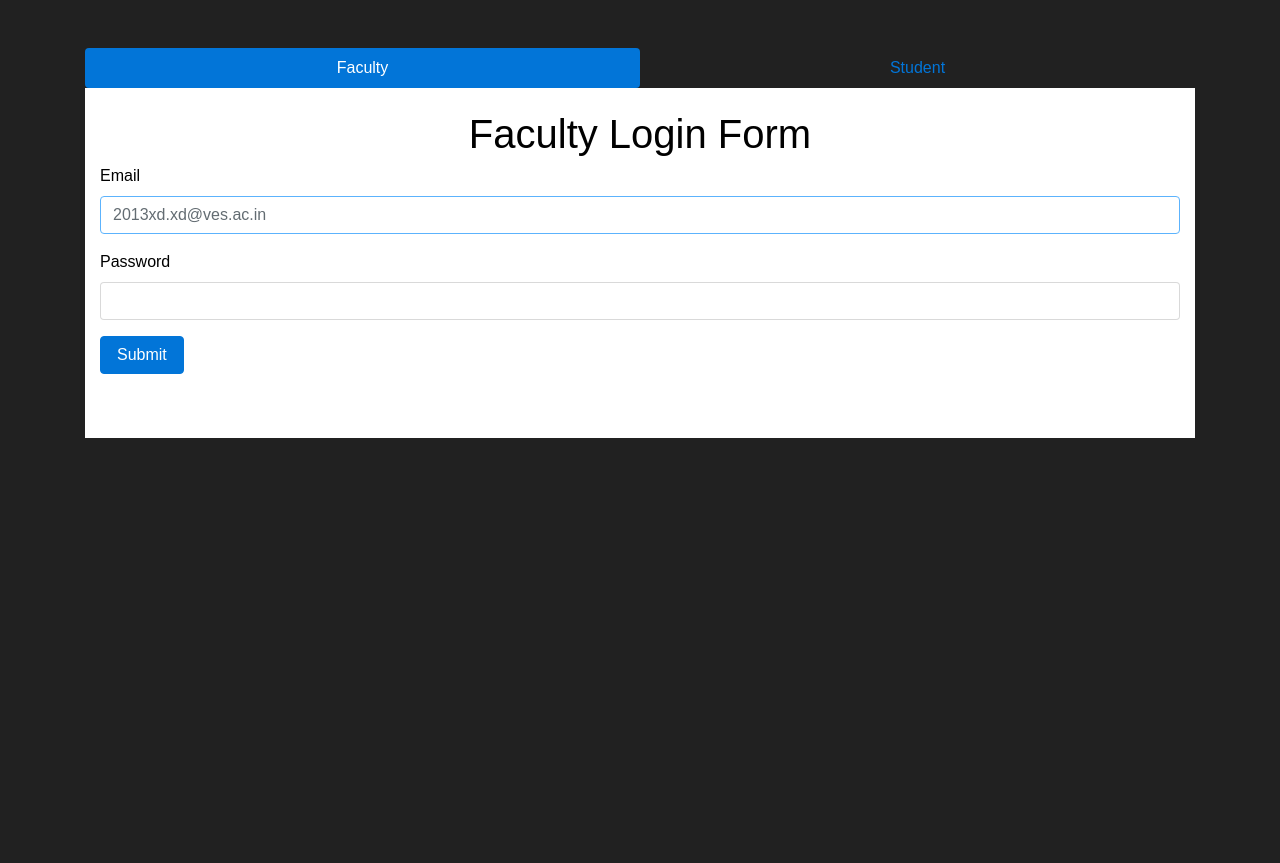
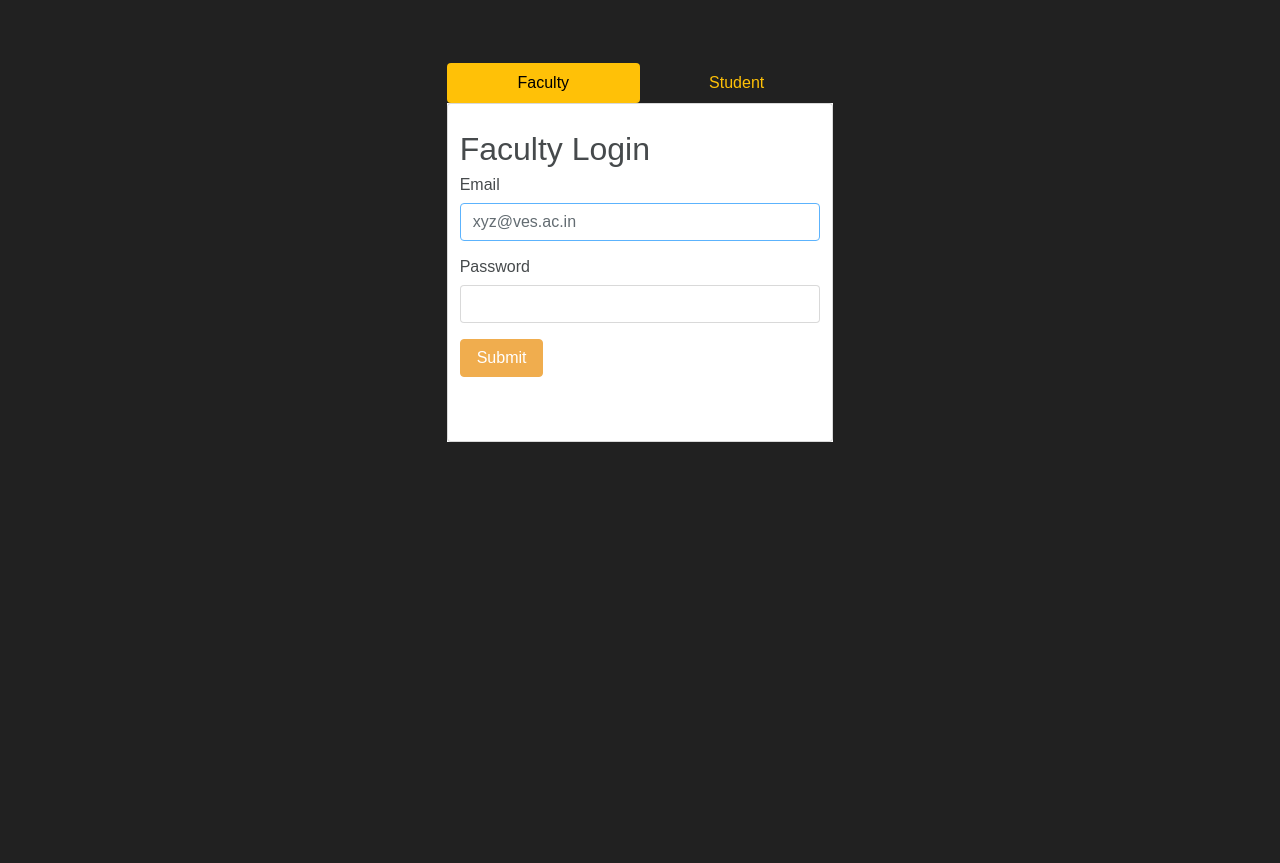
Before and after one commit to GuptaAman08/Project-Panorama, a Flask app: page /login in a window 1280 px wide. Shown: the part 54-917 px from the top of the page. Before the commit the page ends 492 px from the top, so only its background shows below. Run offline with Flask 2, Linux system fonts and the light colour scheme; some libraries are stand-ins or nearby versions.

Commit message:
create readme, form changes, add requirements for installation

```diff
--- a/app.py
+++ b/app.py
@@ -5,6 +5,7 @@ from passlib.hash import sha256_crypt
 from functools import wraps
 from bson.objectid import ObjectId
 from flask_pymongo import PyMongo
+from datetime import date
 
 app = Flask(__name__)
 
@@ -28,7 +29,7 @@ class LoginForm(Form):
     confirm = PasswordField('Confirm Password',[validators.InputRequired(message="Input is mandatory!!!!")])
     contact = StringField('Contact',[validators.InputRequired(message="Input is mandatory!!!!"),validators.Regexp(regex='^[0-9]{10}$',message="Contact number invalid")])
     division = StringField('Division',[validators.InputRequired(message="Input is mandatory!!!!"),validators.Length(min=3,max=5)])
-    year = SelectField("Year of joining", choices=[(year, year) for year in range(2010, 2018)])
+    year = SelectField("Year of joining", choices=[(year, year) for year in range(2010, date.today().year + 1)])
 
 @app.route('/register',methods=['POST','GET'])
 def register():
--- a/templates/contact-us.html
+++ b/templates/contact-us.html
@@ -58,6 +58,6 @@
     }
 </script>
 
-<script src="https://maps.googleapis.com/maps/api/js?key= AIzaSyD80_SK7U6p02S686nFZxattboKszbMIiE &callback=myMap"></script>
+<script src="https://maps.googleapis.com/maps/api/js?key=AIzaSyD80_SK7U6p02S686nFZxattboKszbMIiE&callback=myMap"></script>
 
 {% endblock %}
--- a/templates/login.html
+++ b/templates/login.html
@@ -2,65 +2,63 @@
 
 {% block head %}
 <style>
-    h1 {
-        text-align: center;
+    .nav-pills .nav-link.active{
+        background-color: #ffc107 !important;
+        color: black;
     }
-    #content {
-        margin-top: 3em !important;
+    .nav-pills .nav-link{
+        color: #ffc107;
     }
-    @media only screen and (max-width: 600px) {
-    #content {
-        width: 100%;
-        height: 100%;
+    .container{
+        margin-top:5%;
     }
-}
 
 </style>
 {% endblock %}
 
 {% block content %}
 
-<div class="container">
+<div class="container col-md-4">
     <ul class="nav nav-pills nav-justified indent-nav" role="tablist">
         <li class="nav-item">
-            <a class="nav-link active customCss" data-toggle="pill" href="#menu1">Faculty</a>
+            <a class="nav-link active" data-toggle="pill" href="#menu1">Faculty</a>
         </li>
         <li class="nav-item">
-            <a class="nav-link customCss" data-toggle="pill" href="#menu2">Student</a>
+            <a class="nav-link" data-toggle="pill" href="#menu2">Student</a>
         </li>
     </ul>
 
     <!-- Tab panes -->
-    <div class="tab-content content" style="background-color:#fff;color:black;">
-        <div id="menu1" class="container tab-pane active">
+    <div class="tab-content" style="background-color:#fff;color:black;">
+        <div id="menu1" class=" form-control tab-pane active">
             <br>
-            <h1>Faculty Login Form</h1>
+            <h2>Faculty Login</h2>
             <form method="POST" action="/faculty">
                 <div class="form-group">
                     <label>Email</label>
-                    <input type="email" class="form-control" name="email" placeholder="2013xd.xd@ves.ac.in" autofocus>
+                    <input type="email" class="form-control" name="email" placeholder="xyz@ves.ac.in" autofocus>
                 </div>
                 <div class="form-group">
                     <label>Password</label>
                     <input type="password" name="password" class="form-control">
                 </div>
-                <p><input type="submit" class="btn btn-primary" value="Submit"></p>
+                <p><input type="submit" class="btn btn-warning" value="Submit"></p>
                 <br><br>
             </form>
         </div>
-        <div id="menu2" class="container tab-pane fade">
+        <div id="menu2" class=" tab-pane fade form-control">
             <br>
-            <h1> Student Login Form</h1>
+            <h2>Student Login</h2>
             <form method="POST" action="/login">
                 <div class="form-group">
                     <label>Email</label>
-                    <input type="email" class="form-control" name="email" placeholder="2013xd.xd@ves.ac.in" autofocus>
+                    <input type="email" class="form-control" name="email" placeholder="xyz@ves.ac.in" autofocus>
                 </div>
                 <div class="form-group">
                     <label>Password</label>
                     <input type="password" name="password" class="form-control">
                 </div>
-                <p><input type="submit" class="btn btn-primary" value="Submit"></p>
+                <p><input type="submit" class="btn btn-warning" value="Submit"></p>
                 <br><br>
             </form>
         </div>
```
Also changed, not shown: requirements.txt (added, +12 -0 lines), templates/register.html (+6 -15 lines), README.md, 1 other file.
